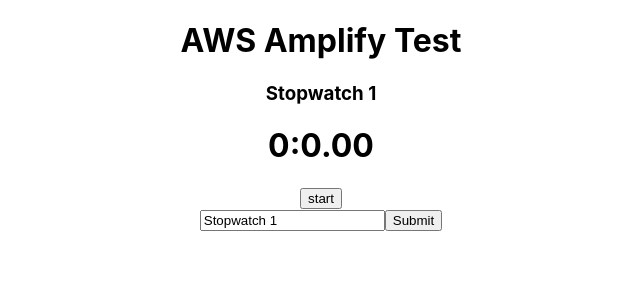
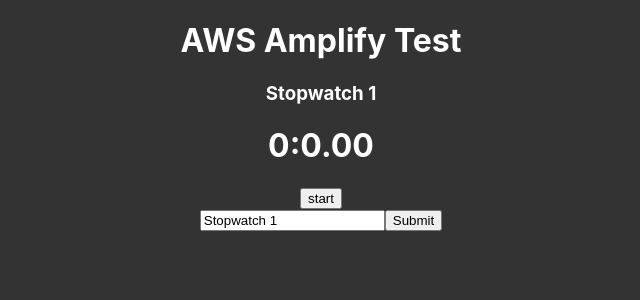
Before and after one commit to jaitken/multitimer, a React (Create React App) app: page / in a window 1280 px wide. Shown: the top 300 px of the page, without its empty margins (319-959 px from the left). Built offline with nearby package versions, Linux system fonts and the light colour scheme.

Commit message:
changed color scheme

```diff
--- a/src/App.css
+++ b/src/App.css
@@ -1,3 +1,8 @@
 .App {
   text-align: center;
+  background-color: #333;
 }
+
+h3, h1 {
+  color:white;
+}
--- a/src/index.css
+++ b/src/index.css
@@ -5,6 +5,8 @@
     sans-serif;
   -webkit-font-smoothing: antialiased;
   -moz-osx-font-smoothing: grayscale;
+  background-color: #333;
+
 }
 
 code {
```
